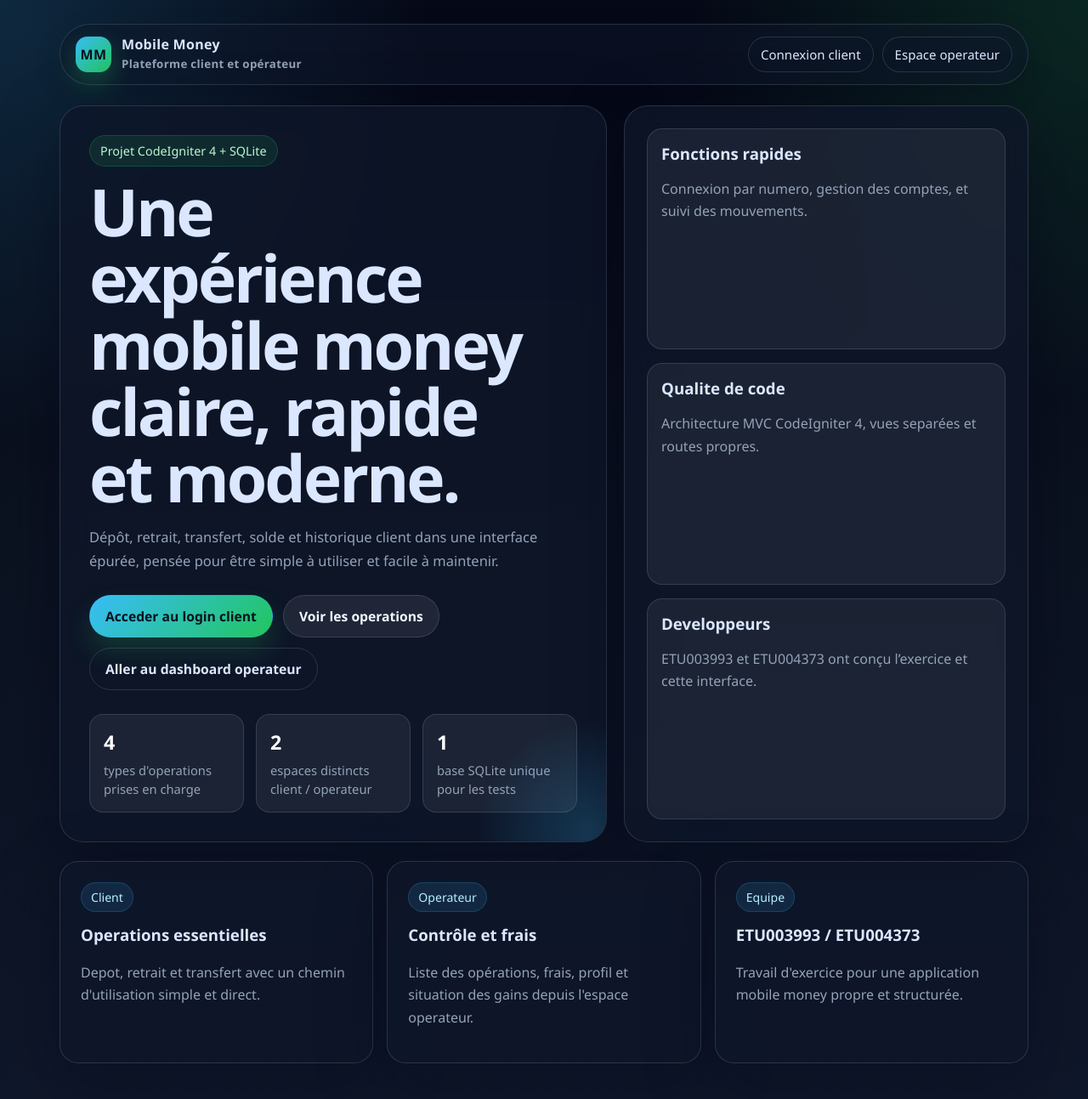
After one commit to Fiavy98/ProjetFinalS4, a CodeIgniter 4 app: the page made by app/Views/clients/landing.php in a window 1280 px wide. The commit adds this page. Shown: the whole page at 85% size. Run offline with PHP 8.4 and a stand-in for CodeIgniter, Linux system fonts and the light colour scheme; the template is opened without the code that fills it, so the values that code supplies are empty; some libraries are stand-ins or nearby versions.

Commit message:
design css

```diff
--- a/app/Config/Routes.php
+++ b/app/Config/Routes.php
@@ -5,7 +5,7 @@ use CodeIgniter\Router\RouteCollection;
 /**
  * @var RouteCollection $routes
  */
-$routes->get('/', 'Hello::index');
+$routes->get('/', 'ClientController::landing');
 $routes->get('/client', 'ClientController::index');
 $routes->match(['get', 'post'], '/client/login', 'ClientController::login');
 $routes->get('/client/logout', 'ClientController::logout');
--- /dev/null
+++ b/app/Views/clients/landing.php
@@ -0,0 +1,93 @@
+<!doctype html>
+<html lang="fr">
+<head>
+    <meta charset="UTF-8">
+    <meta name="viewport" content="width=device-width, initial-scale=1.0">
+    <title>Mobile Money - Accueil</title>
+    <link rel="stylesheet" href="/assets/client.css">
+</head>
+<body class="client-page">
+    <div class="page-shell">
+        <header class="brandbar">
+            <div class="brand">
+                <div class="brand-mark">MM</div>
+                <div>
+                    <div>Mobile Money</div>
+                    <small class="muted">Plateforme client et opérateur</small>
+                </div>
+            </div>
+            <nav class="nav-links">
+                <a class="chip" href="/client/login">Connexion client</a>
+                <a class="chip" href="/operateur">Espace operateur</a>
+            </nav>
+        </header>
+
+        <section class="hero-grid">
+            <article class="panel hero">
+                <span class="eyebrow">Projet CodeIgniter 4 + SQLite</span>
+                <h1>Une expérience mobile money claire, rapide et moderne.</h1>
+                <p class="lead">
+                    Dépôt, retrait, transfert, solde et historique client dans une interface épurée,
+                    pensée pour être simple à utiliser et facile à maintenir.
+                </p>
+
+                <div class="hero-actions">
+                    <a class="btn" href="/client/login">Acceder au login client</a>
+                    <a class="btn-secondary" href="/client/operations">Voir les operations</a>
+                    <a class="btn-ghost" href="/operateur">Aller au dashboard operateur</a>
+                </div>
+
+                <div class="hero-stats">
+                    <div class="stat">
+                        <strong>4</strong>
+                        <span>types d'operations prises en charge</span>
+                    </div>
+                    <div class="stat">
+                        <strong>2</strong>
+                        <span>espaces distincts client / operateur</span>
+                    </div>
+                    <div class="stat">
+                        <strong>1</strong>
+                        <span>base SQLite unique pour les tests</span>
+                    </div>
+                </div>
+            </article>
+
+            <aside class="panel side-card">
+                <div class="mini-card">
+                    <h3>Fonctions rapides</h3>
+                    <p class="muted">Connexion par numero, gestion des comptes, et suivi des mouvements.</p>
+                </div>
+                <div class="mini-card">
+                    <h3>Qualite de code</h3>
+                    <p class="muted">Architecture MVC CodeIgniter 4, vues separées et routes propres.</p>
+                </div>
+                <div class="mini-card">
+                    <h3>Developpeurs</h3>
+                    <p class="muted">ETU003993 et ETU004373 ont conçu l’exercice et cette interface.</p>
+                </div>
+            </aside>
+        </section>
+
+        <section class="section">
+            <div class="section-grid">
+                <div class="feature-card">
+                    <span class="developer-tag">Client</span>
+                    <h3>Operations essentielles</h3>
+                    <p class="muted">Depot, retrait et transfert avec un chemin d'utilisation simple et direct.</p>
+                </div>
+                <div class="feature-card">
+                    <span class="developer-tag">Operateur</span>
+                    <h3>Contrôle et frais</h3>
+                    <p class="muted">Liste des opérations, frais, profil et situation des gains depuis l'espace operateur.</p>
+                </div>
+                <div class="feature-card">
+                    <span class="developer-tag">Equipe</span>
+                    <h3>ETU003993 / ETU004373</h3>
+                    <p class="muted">Travail d'exercice pour une application mobile money propre et structurée.</p>
+                </div>
+            </div>
+        </section>
+    </div>
+</body>
+</html>
```
Also changed, not shown: app/Controllers/ClientController.php (+6 -1 lines), app/Views/clients/historique.php (+19 -12 lines), app/Views/clients/login.php (+31 -23 lines), app/Views/clients/operations.php (+44 -41 lines), app/Views/clients/voirSolde.php (+19 -12 lines), public/assets/client.css (added).
